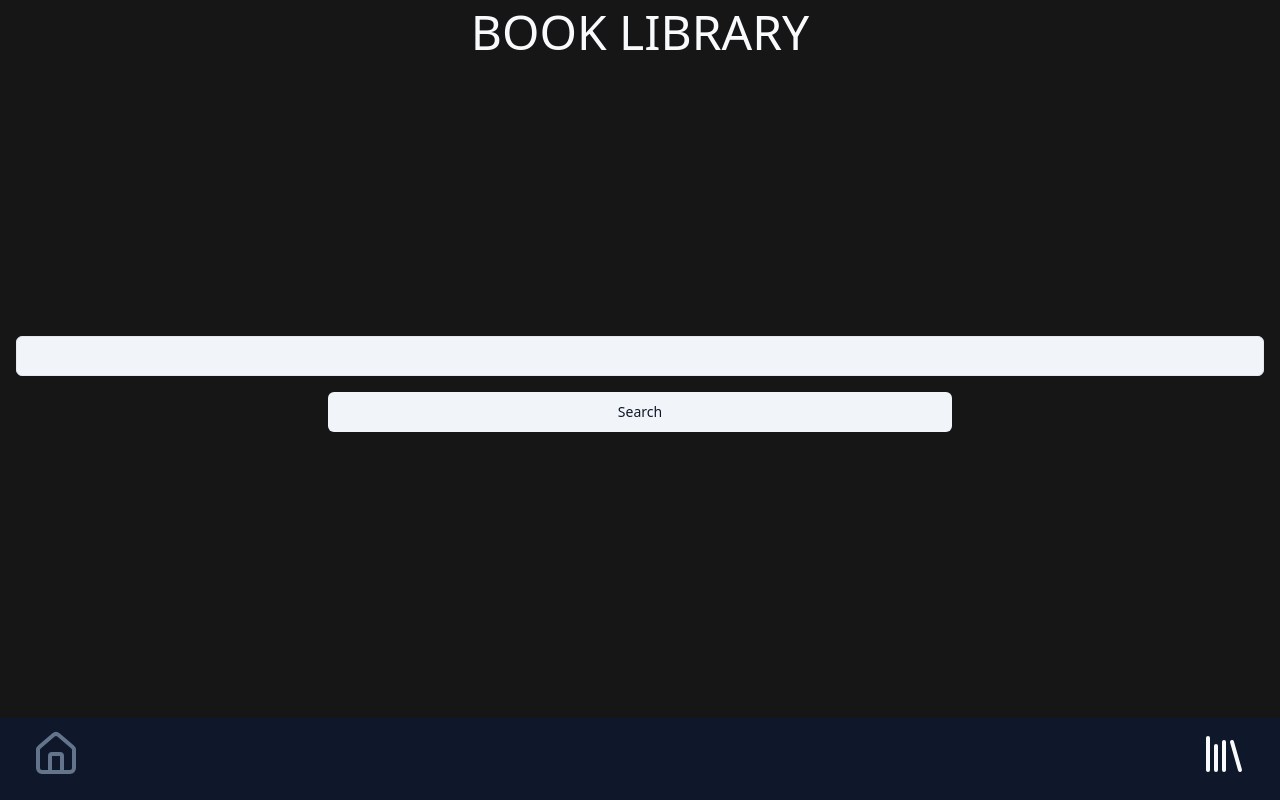
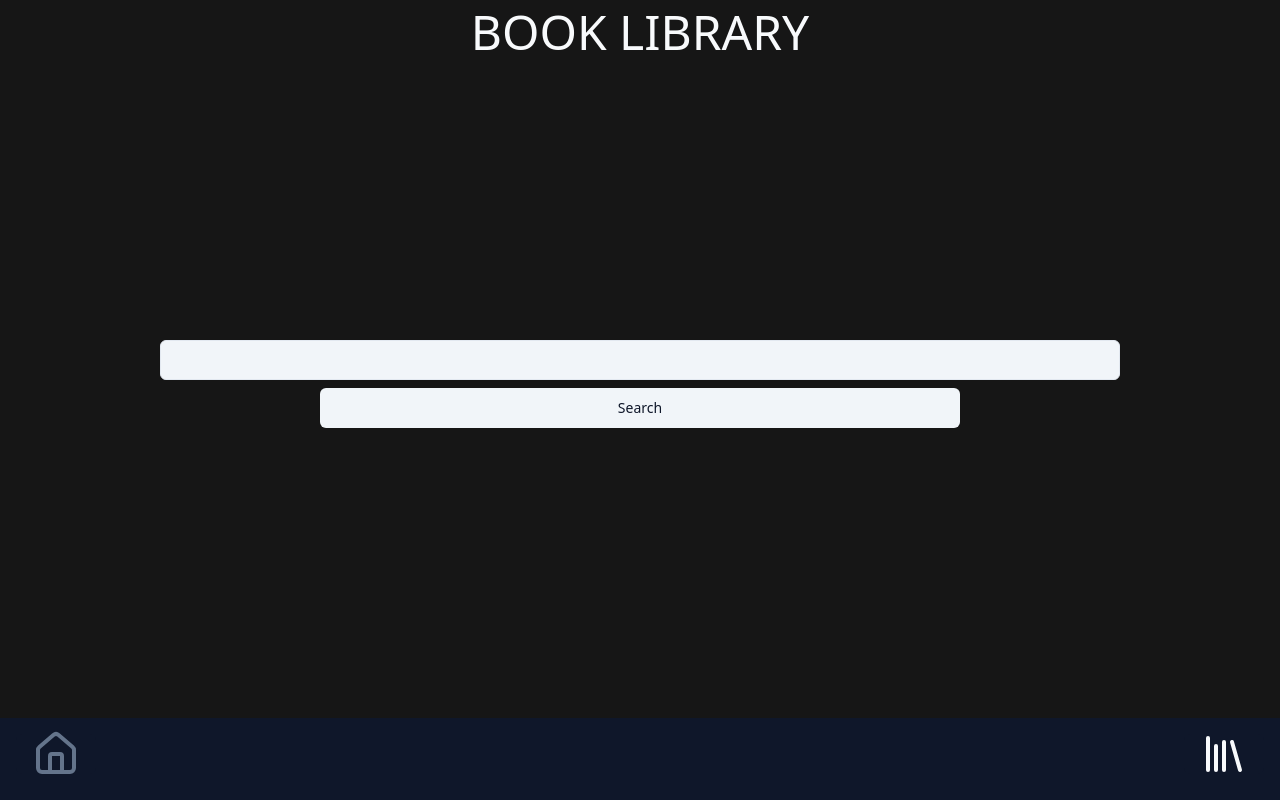
Before and after one commit to skoanton/antonh-slutprejkt-jsfw, a React (Vite) app: page / in a window 1280 px wide. Built offline with nearby package versions, Linux system fonts and the light colour scheme.

Commit message:
la till zod i searchbar

```diff
--- a/src/components/SearchBar.tsx
+++ b/src/components/SearchBar.tsx
@@ -1,29 +1,68 @@
 import { Input } from "@/components/ui/input";
 import { Button } from "./ui/button";
-
+import {
+  Form,
+  FormControl,
+  FormField,
+  FormItem,
+  FormLabel,
+  FormMessage,
+} from "@/components/ui/form";
 import { useNavigate } from "react-router-dom";
+import { z } from "zod";
+import { zodResolver } from "@hookform/resolvers/zod";
+import { useForm } from "react-hook-form";
 
 type SearchBarProps = {};
+
+const searchSchema = z.object({
+  searchString: z.string().min(1, "Please type a word first"),
+});
 
 const SearchBar = ({}: SearchBarProps) => {
   const navigate = useNavigate();
 
-  const handleSearch = async (e: React.FormEvent<HTMLFormElement>) => {
-    e.preventDefault();
-    navigate(`/search/${e.currentTarget.search.value}`);
+  const searchForm = useForm<z.infer<typeof searchSchema>>({
+    resolver: zodResolver(searchSchema),
+    mode: "onSubmit",
+    values: {
+      searchString: "",
+    },
+  });
+
+  const handleSearch = (data: z.infer<typeof searchSchema>) => {
+    navigate(`/search/${data.searchString}`);
   };
+
   return (
-    <main className="h-[calc(100vh-10rem)] flex justify-center items-center">
+    <main className="h-[calc(100vh-10rem)] flex items-center">
       <section className="w-full">
+        <Form {...searchForm}>
           <form
-          onSubmit={handleSearch}
-          className="w-full p-4 flex flex-col items-center gap-4"
+            onSubmit={searchForm.handleSubmit(handleSearch)}
+            className="w-full flex flex-col items-center gap-2"
           >
-          <Input className="bg-secondary" type="text" name="search" />
+            <FormField
+              control={searchForm.control}
+              name="searchString"
+              render={({ field }) => (
+                <FormItem className="w-3/4">
+                  <FormControl>
+                    <Input
+                      className="text-primary bg-secondary"
+                      {...field}
+                      autoComplete="off"
+                    />
+                  </FormControl>
+                  <FormMessage className="text-center" />
+                </FormItem>
+              )}
+            />
             <Button type="submit" variant="secondary" className="w-2/4">
               Search
             </Button>
           </form>
+        </Form>
       </section>
     </main>
   );
--- a/src/pages/Root/Root.tsx
+++ b/src/pages/Root/Root.tsx
@@ -8,9 +8,7 @@ const Root = ({}: RootProps) => {
   return (
     <>
       <TopNav />
-
       <Outlet />
-
       <Navbar />
     </>
   );
```
Lines whose indentation alone changed are shown as unchanged.
